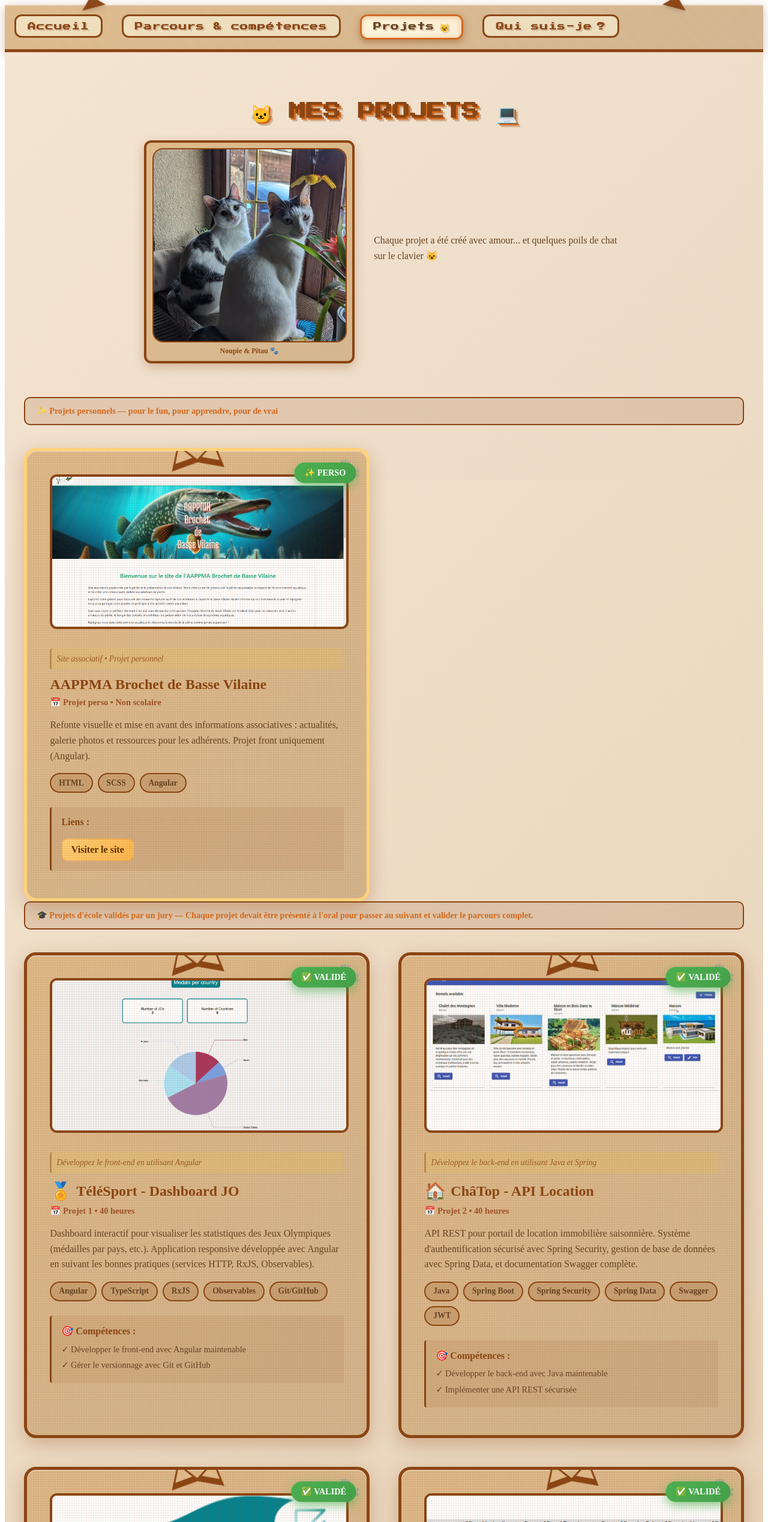
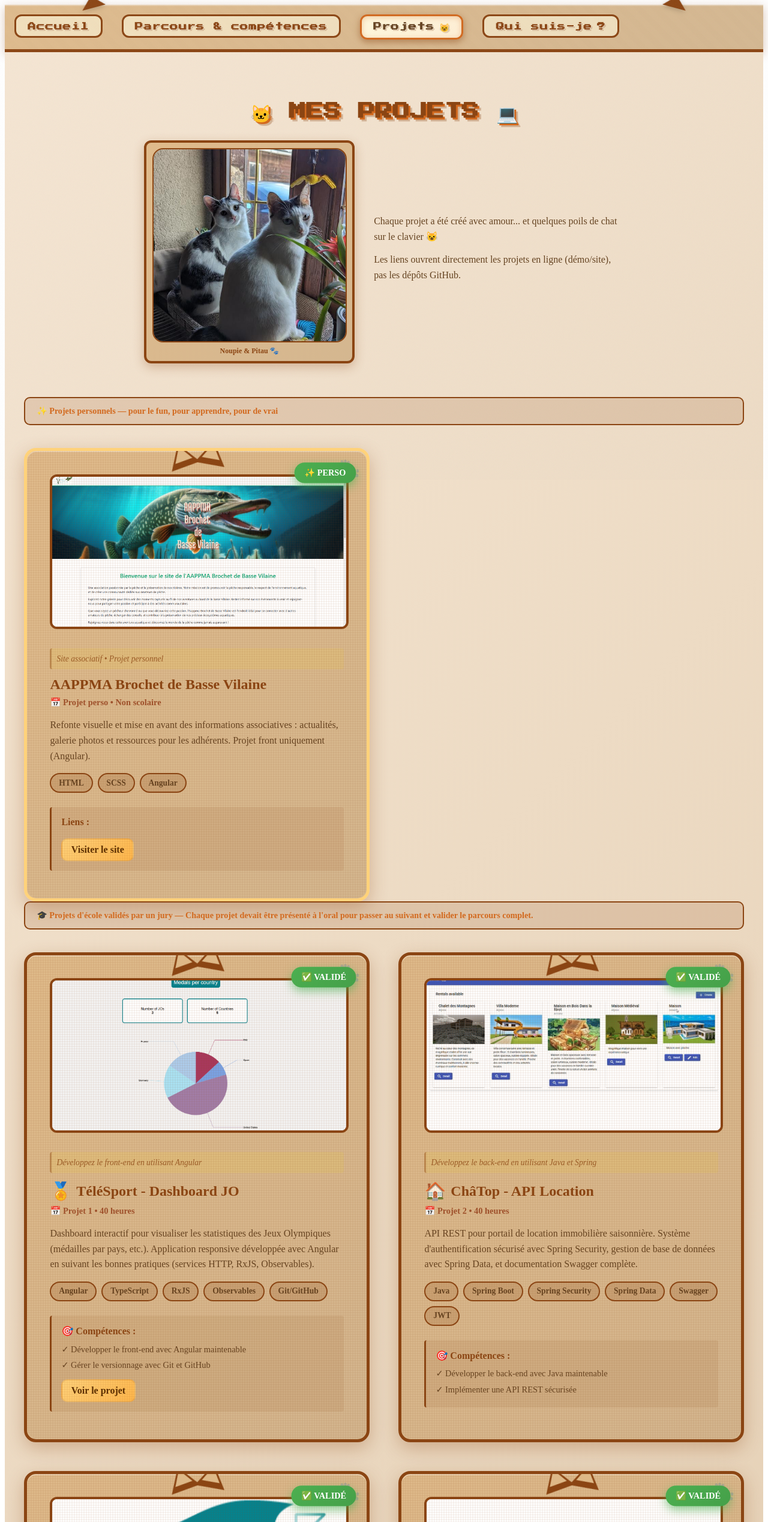
Before and after one commit to VAcheronPradelAlyssa/portfolio-frontend, an Angular app: page /projets in a window 1280 px wide. Shown: the top 2538 px of the page at 60% size. Built offline with nearby package versions, Linux system fonts and the light colour scheme.

Commit message:
ajout d'une note sur les liens des projets et ajout d'un bouton pour voir le projet en ligne

```diff
--- a/src/app/components/projets/projets.html
+++ b/src/app/components/projets/projets.html
@@ -18,6 +18,9 @@
       <div class="cats-header-text">
         <p class="cats-subtitle">
           Chaque projet a été créé avec amour... et quelques poils de chat sur le clavier 😺
+        </p>
+        <p class="cats-subtitle">
+          Les liens ouvrent directement les projets en ligne (démo/site), pas les dépôts GitHub.
         </p>
 
         <!-- (badge formation retiré d'ici) -->
@@ -136,6 +139,15 @@
             <li>✓ Développer le front-end avec Angular maintenable</li>
             <li>✓ Gérer le versionnage avec Git et GitHub</li>
           </ul>
+          <a
+            class="project-link-button"
+            href="https://telesport.vercel.app"
+            target="_blank"
+            rel="noopener"
+            (click)="$event.stopPropagation()"
+          >
+            Voir le projet
+          </a>
         </div>
       </div>
 
```
